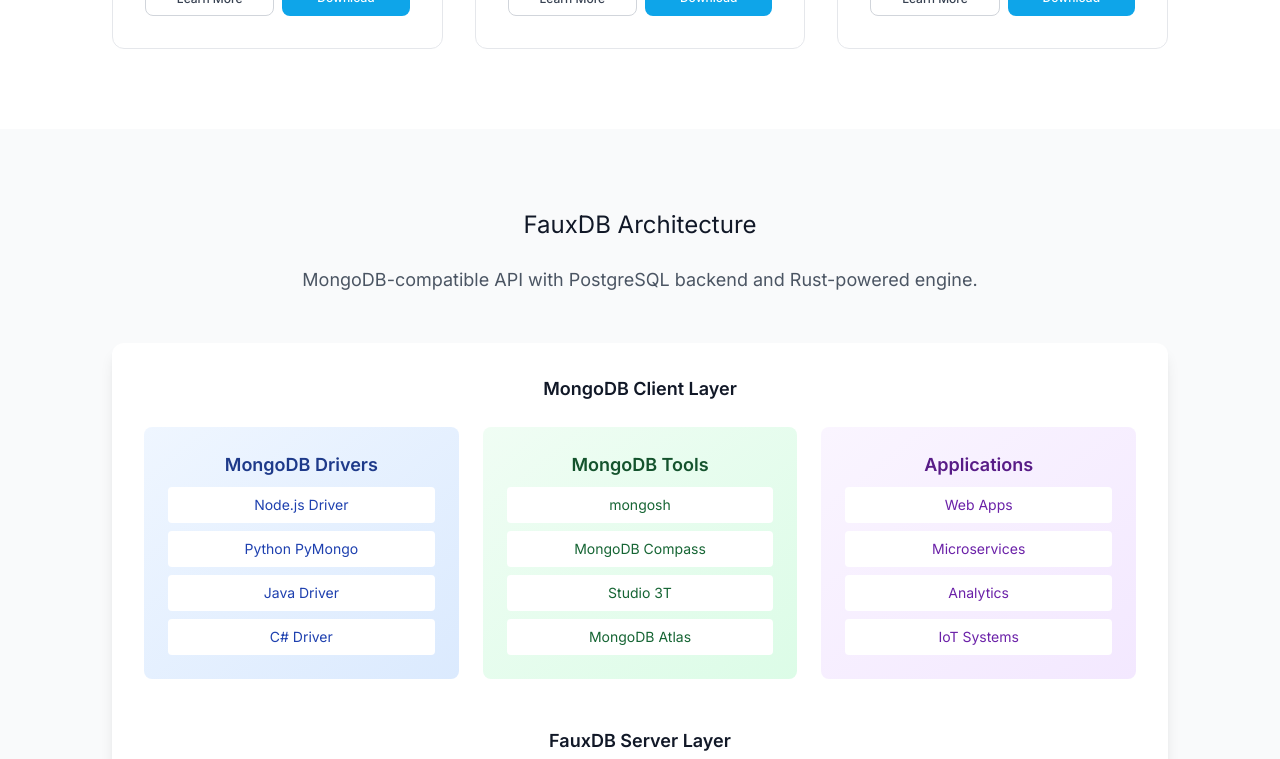
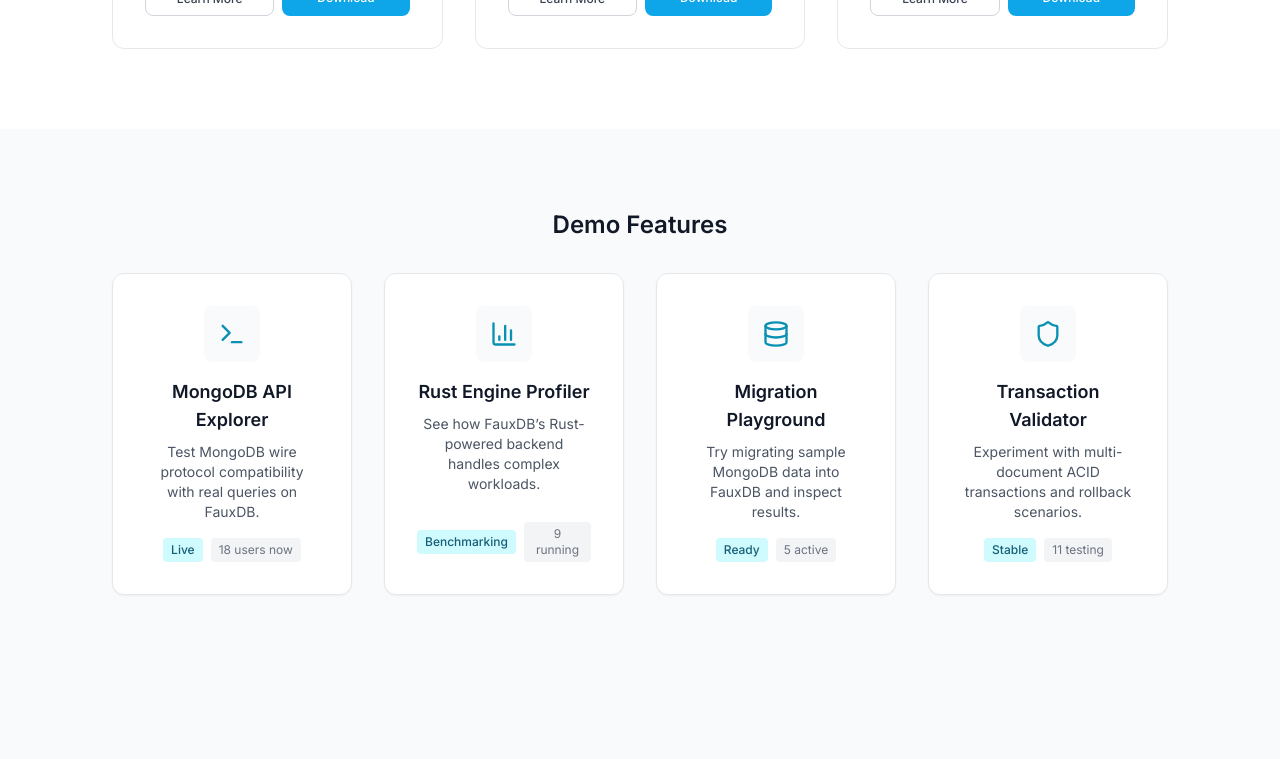
Before and after one commit to pgElephant/www, a Next.js app: page /fauxdb in a window 1280 px wide. Shown: the part 1100-1859 px from the top of the page. Built offline with nearby package versions, Linux system fonts and the light colour scheme.

Commit message:
Issue (#1): Initial Commit.

```diff
--- a/app/fauxdb/page.tsx
+++ b/app/fauxdb/page.tsx
@@ -89,32 +89,32 @@
   // Demo features
   const demoFeatures = [
     {
-      title: 'Live Query Demo',
-      description: 'Execute MongoDB queries in real-time and see the results',
+      title: 'MongoDB API Explorer',
+      description: 'Test MongoDB wire protocol compatibility with real queries on FauxDB.',
       icon: Terminal,
-      status: 'Active',
-      users: '23 online'
+      status: 'Live',
+      users: '18 users now'
     },
     {
-      title: 'Performance Benchmark',
-      description: 'Compare FauxDB performance against native MongoDB',
+      title: 'Rust Engine Profiler',
+      description: 'See how FauxDB’s Rust-powered backend handles complex workloads.',
       icon: BarChart3,
-      status: 'Running',
-      users: '12 online'
+      status: 'Benchmarking',
+      users: '9 running'
     },
     {
-      title: 'Migration Tool',
-      description: 'Live demo of migrating data from MongoDB to FauxDB',
+      title: 'Migration Playground',
+      description: 'Try migrating sample MongoDB data into FauxDB and inspect results.',
       icon: Database,
-      status: 'Available',
-      users: '8 online'
+      status: 'Ready',
+      users: '5 active'
     },
     {
-      title: 'ACID Compliance Test',
-      description: 'Demonstrate ACID transactions and consistency guarantees',
+      title: 'Transaction Validator',
+      description: 'Experiment with multi-document ACID transactions and rollback scenarios.',
       icon: Shield,
-      status: 'Active',
-      users: '15 online'
+      status: 'Stable',
+      users: '11 testing'
     }
   ]
 
@@ -384,6 +384,30 @@
                         Download
                       </Link>
                     </div>
+                  </div>
+                </div>
+              ))}
+            </div>
+          </div>
+        </div>
+      </div>
+
+      {/* Demo Features Section */}
+      <div className="bg-gray-50 py-20">
+        <div className="container-wide">
+          <div className="max-w-6xl mx-auto">
+            <h2 className="text-2xl text-gray-900 mb-8 text-center font-semibold">Demo Features</h2>
+            <div className="grid grid-cols-1 md:grid-cols-2 lg:grid-cols-4 gap-8">
+              {demoFeatures.map((feature, idx) => (
+                <div key={idx} className="bg-white border border-gray-200 rounded-xl p-8 flex flex-col items-center text-center shadow-sm hover:shadow-lg transition-shadow">
+                  <div className="w-14 h-14 flex items-center justify-center rounded-lg mb-4 bg-gray-50">
+                    <feature.icon className="w-7 h-7 text-cyan-600" />
+                  </div>
+                  <h3 className="text-lg font-semibold text-gray-900 mb-2">{feature.title}</h3>
+                  <p className="text-sm text-gray-600 mb-4 flex-1">{feature.description}</p>
+                  <div className="flex items-center justify-center gap-2 mt-auto">
+                    <span className="inline-block px-2 py-1 text-xs rounded bg-cyan-100 text-cyan-800 font-medium">{feature.status}</span>
+                    <span className="inline-block px-2 py-1 text-xs rounded bg-gray-100 text-gray-500">{feature.users}</span>
                   </div>
                 </div>
               ))}
```
